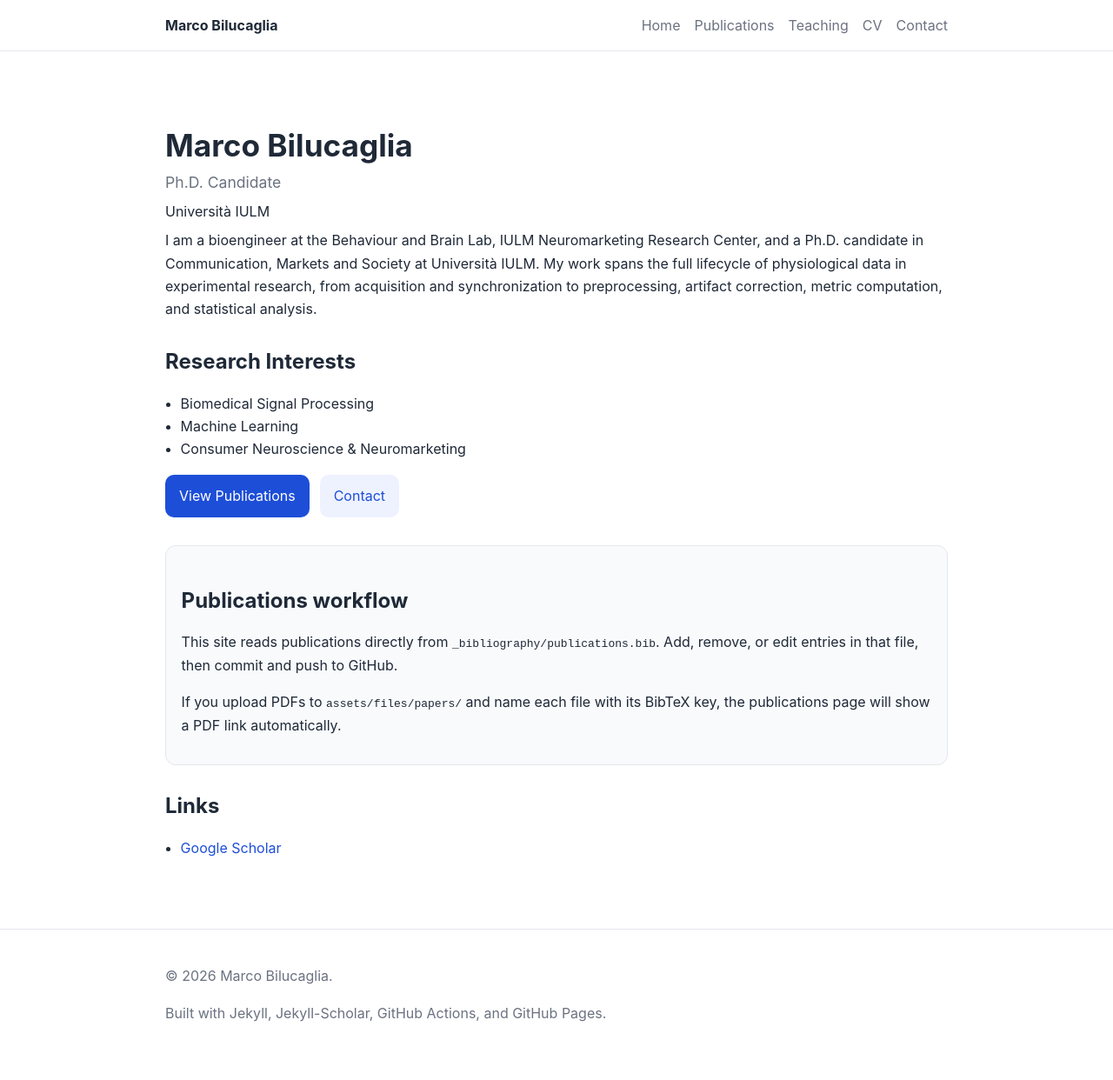
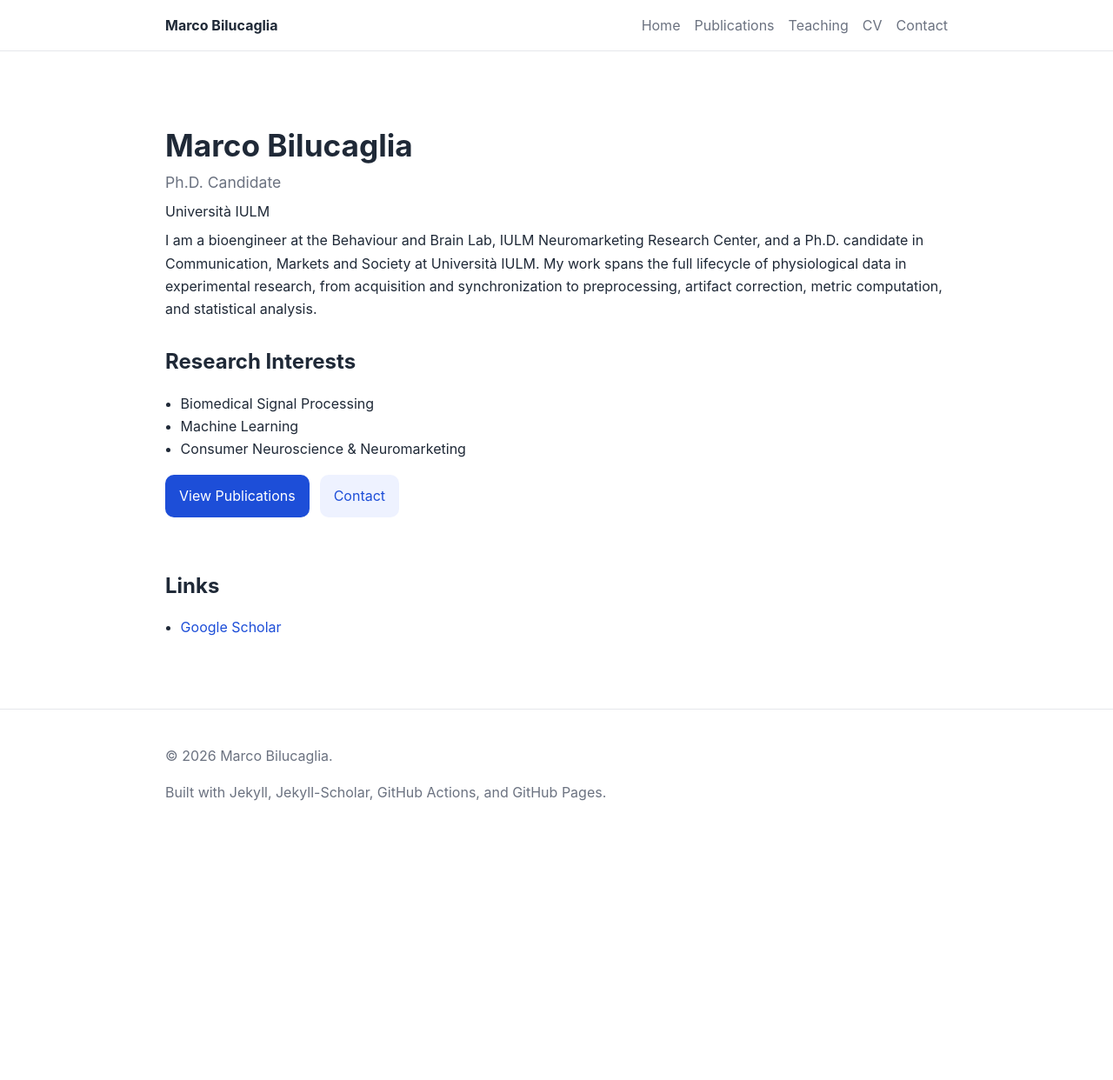
Before and after one commit to mbilucaglia/mbilucaglia.github.io, a Jekyll site: the page built from index.md, in a window 1280 px wide. Shown: the whole page at 87% size. Built offline with Jekyll 4.4.1, drawn with Linux system fonts in a browser that asks for light colours; after the commit the page ends 989 px from its top, so only the background shows below that.

Commit message:
Update index.md

```diff
--- a/index.md
+++ b/index.md
@@ -25,12 +25,6 @@ title: Home
   </div>
 </section>
 
-<section class="callout">
-  <h2>Publications workflow</h2>
-  <p>This site reads publications directly from <code>_bibliography/publications.bib</code>. Add, remove, or edit entries in that file, then commit and push to GitHub.</p>
-  <p>If you upload PDFs to <code>assets/files/papers/</code> and name each file with its BibTeX key, the publications page will show a PDF link automatically.</p>
-</section>
-
 {% assign links = site.data.profile.links %}
 {% if links %}
 <section>
```
